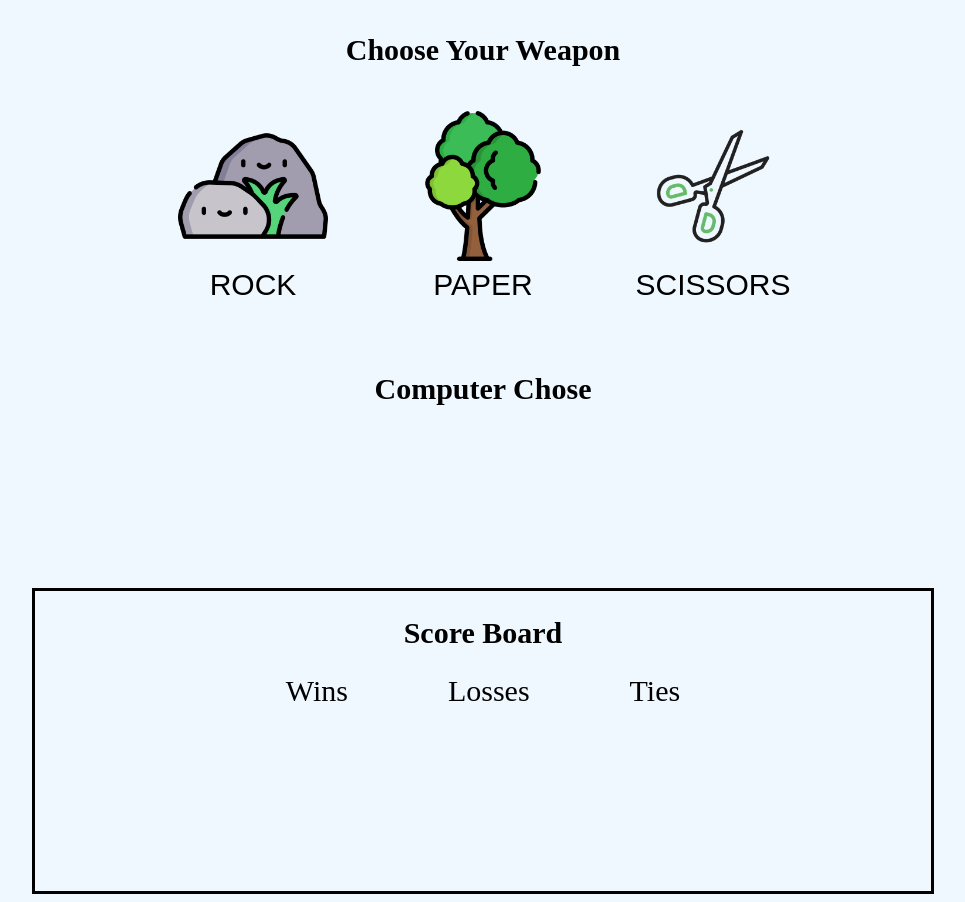
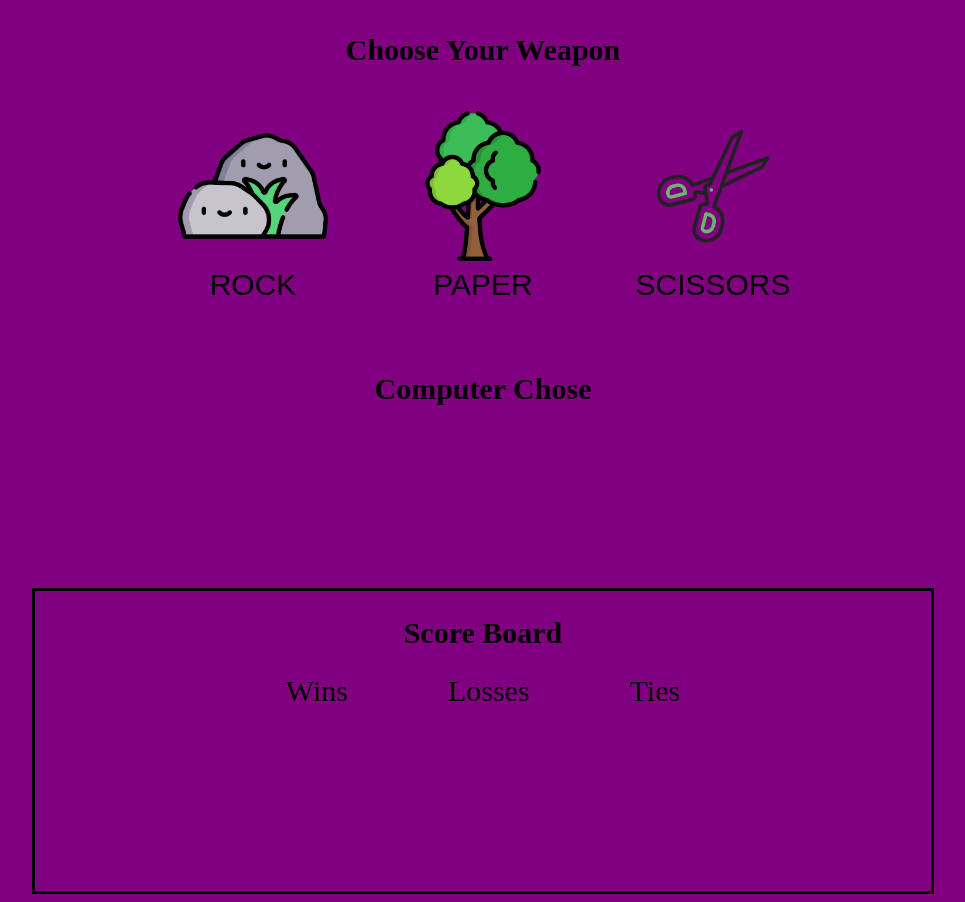
Before and after one commit to Traceydh/rock-paper-scissors, a plain HTML site: page index.html in a window 1280 px wide. Shown: the whole page, without its empty margins (157-1122 px from the left). Drawn offline with Linux system fonts and the light colour scheme.

Commit message:
Remove background color on images

```diff
--- a/style.css
+++ b/style.css
@@ -1,6 +1,6 @@
 body {
     text-align: center;
-    background-color: aliceblue;
+    background-color: purple;
 }
 .container {
     display: flex;
@@ -13,20 +13,22 @@ body {
     justify-content: center;
     gap: 30px;
     margin: 40px 0;
+
 }
 
 .button:hover {
     transition: 0.5s;
     transform: scale(1.2);
-    border: solid;
-    border-color: lightgreen;
 }
+
 button {
     width: 200px;
     height: 200px;
     font-size: 30px;
     border: none;
-    background-color: aliceblue;
+    background-color: Transparent;
+    background-repeat:no-repeat;
+    border: none;
 }
 
 img {
```
